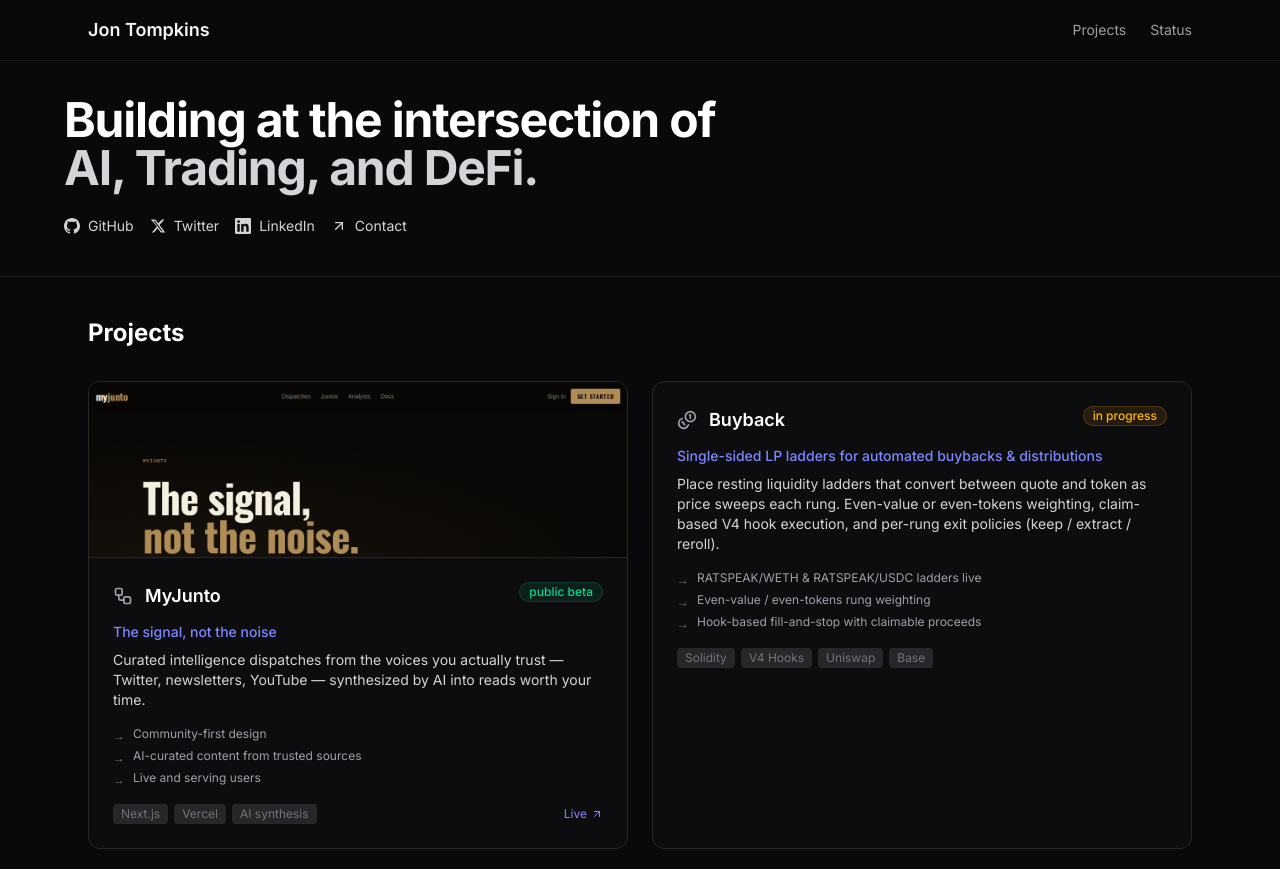
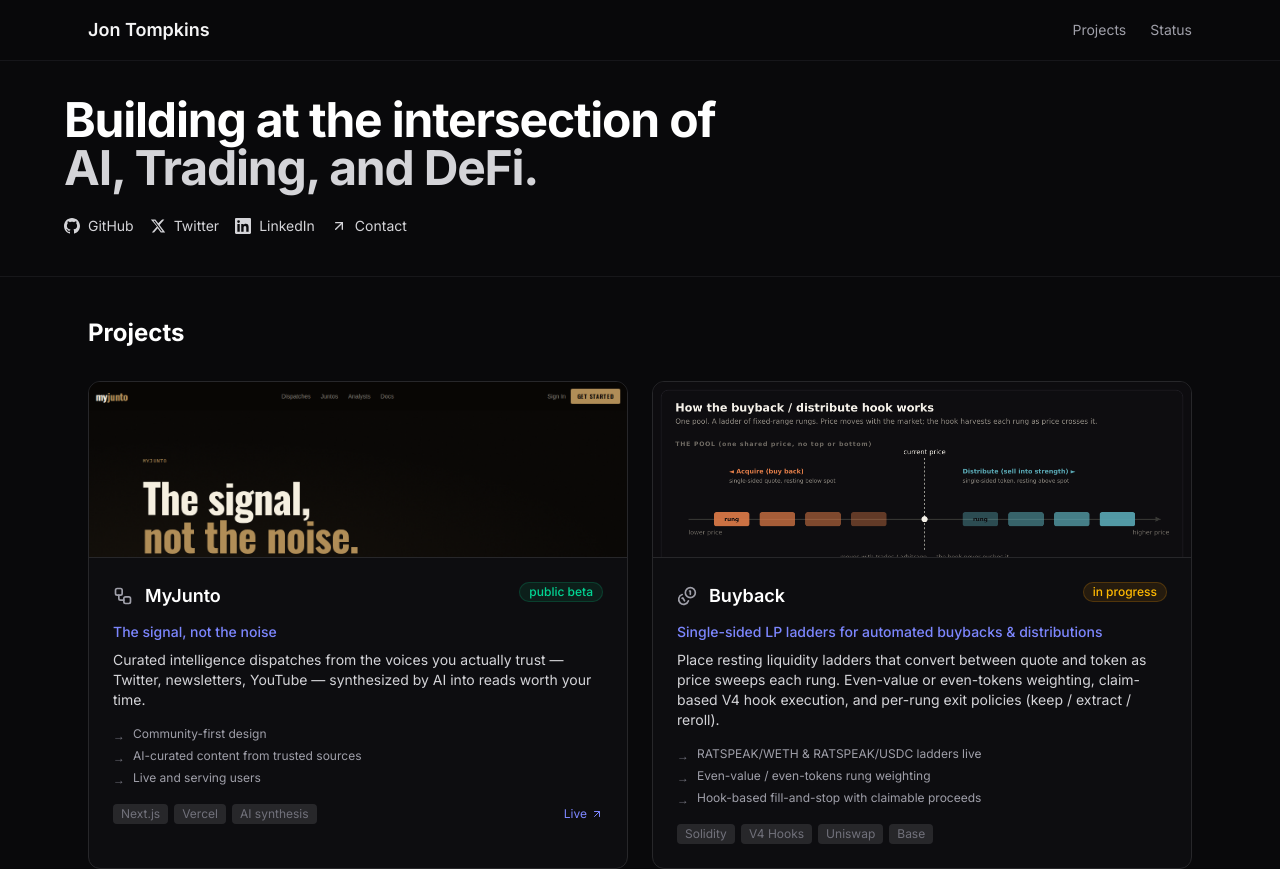
Before and after one commit to jon-tompkins/portfolio, a Next.js app in the folder frontend/: page / in a window 1280 px wide. Shown: the top 869 px of the page. Built offline with nearby package versions, Linux system fonts and the light colour scheme.

Commit message:
Add Buyback preview screenshot (hook mechanism diagram)

```diff
--- a/frontend/app/page.tsx
+++ b/frontend/app/page.tsx
@@ -21,6 +21,7 @@
     icon: Coins,
     status: 'in progress',
     url: '',
+    preview: '/preview-buyback.png',
     highlights: ['RATSPEAK/WETH & RATSPEAK/USDC ladders live', 'Even-value / even-tokens rung weighting', 'Hook-based fill-and-stop with claimable proceeds'],
   },
   {
```
Also changed, not shown: frontend/public/preview-buyback.png (added).
